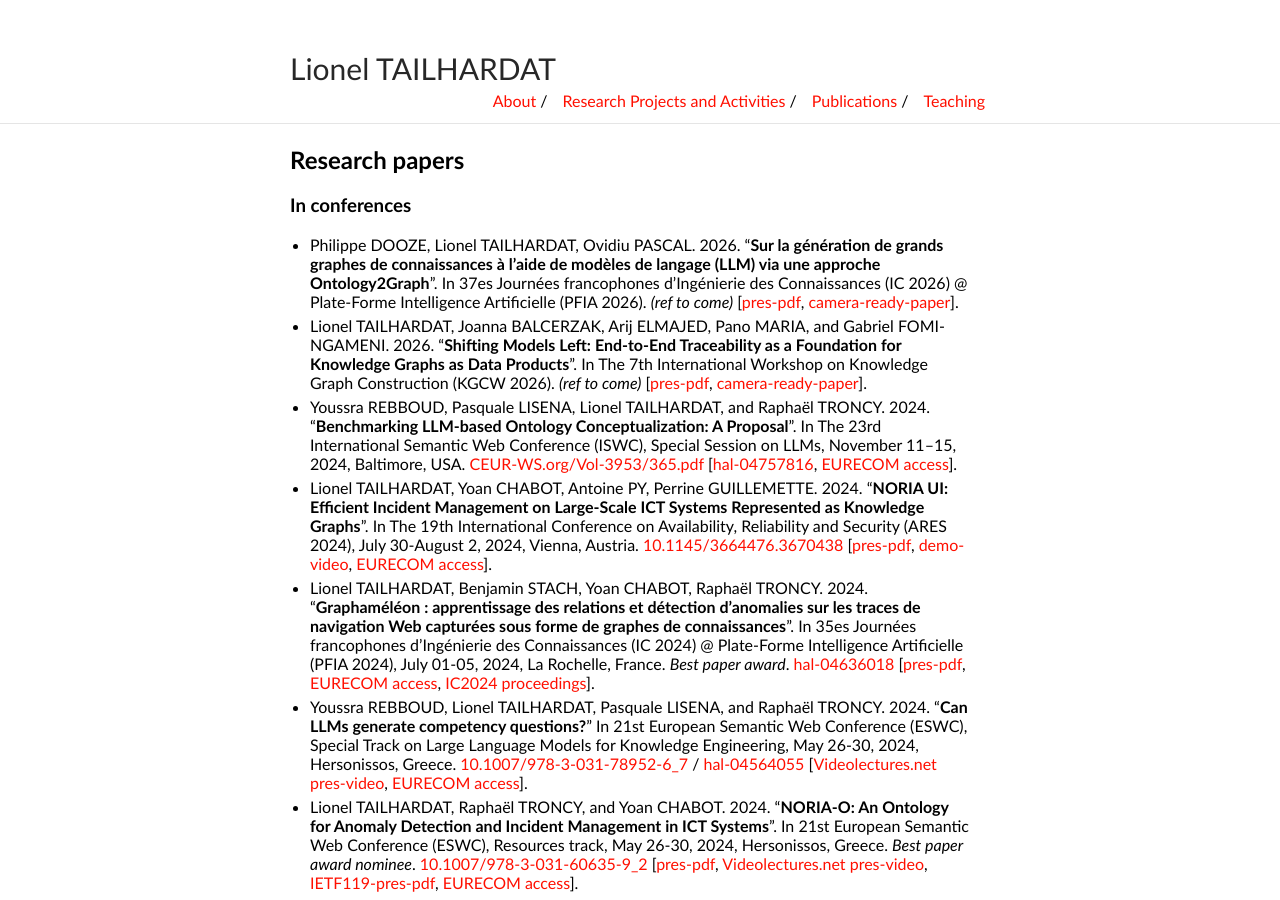
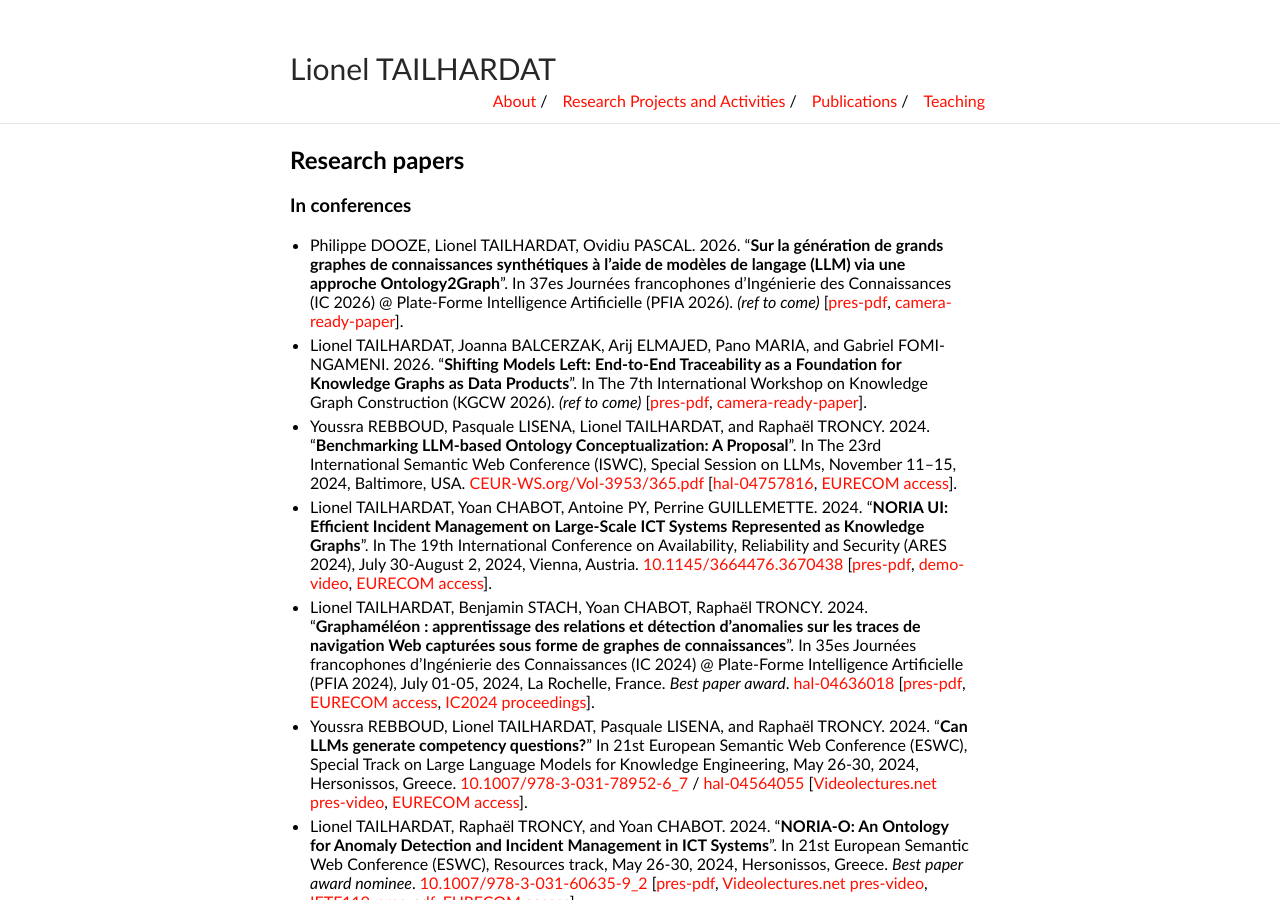
Before and after one commit to GenEars/GenEars.github.io, a Jekyll site: the page built from publications.md, in a window 1280 px wide and 900 px high. Built offline with Jekyll 4.4.1, drawn with Linux system fonts in a browser that asks for light colours.

Commit message:
Modified Ontology2Graph camera-ready link.
Signed-off-by: lionel.tailhardat <lionel.tailhardat@orange.com>

```diff
--- a/publications.md
+++ b/publications.md
@@ -8,9 +8,9 @@ title: Publications - Lionel TAILHARDAT
 ### In conferences
 
 * Philippe DOOZE, Lionel TAILHARDAT, Ovidiu PASCAL. 2026.
-  "**Sur la génération de grands graphes de connaissances à l’aide de modèles de langage (LLM) via une approche Ontology2Graph**".
+  "**Sur la génération de grands graphes de connaissances synthétiques à l’aide de modèles de langage (LLM) via une approche Ontology2Graph**".
   In 37es Journées francophones d'Ingénierie des Connaissances (IC 2026) @ Plate-Forme Intelligence Artificielle (PFIA 2026).
-  *(ref to come)* [[pres-pdf](pubs/PFIA-2026-Ontology2Graph-pres.pdf), [camera-ready-paper](https://openreview.net/pdf?id=yhWrHWC1jl)].
+  *(ref to come)* [[pres-pdf](pubs/PFIA-2026-Ontology2Graph-pres.pdf), [camera-ready-paper](https://pfia26.cril.fr/ic/documents/4_dooze_et_al_Sur_la_g_n_ration_de_grands_.pdf)].
 * Lionel TAILHARDAT, Joanna BALCERZAK, Arij ELMAJED, Pano MARIA, and Gabriel FOMI-NGAMENI. 2026.
   "**Shifting Models Left: End-to-End Traceability as a Foundation for Knowledge Graphs as Data Products**".
   In The 7th International Workshop on Knowledge Graph Construction (KGCW 2026).
```
